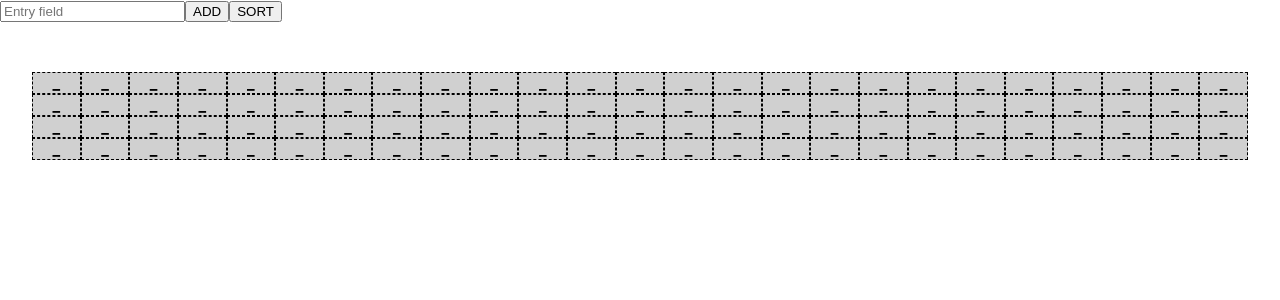
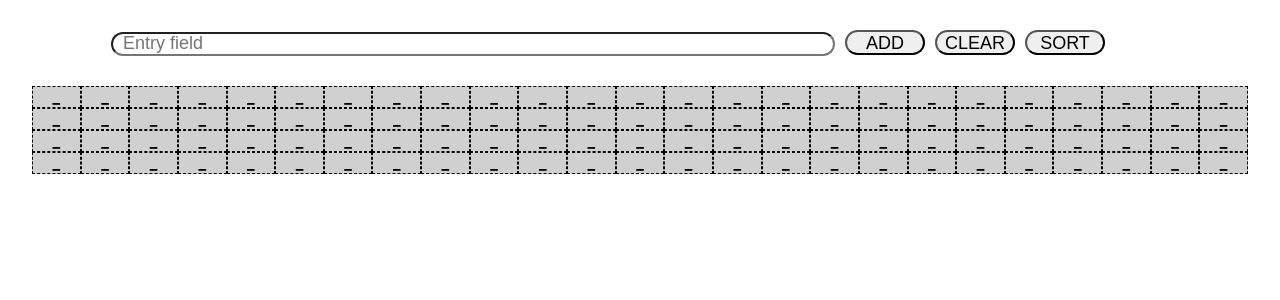
Before and after one commit to nikitsch/test_2807_KMA, a React (Create React App) app: page / in a window 1280 px wide. Shown: the top 300 px of the page. Built offline with nearby package versions, Linux system fonts and the light colour scheme.

Commit message:
faet: styles for manual

```diff
--- a/src/App.js
+++ b/src/App.js
@@ -1,8 +1,9 @@
 import { useCallback, useState } from 'react';
 import { Element } from './components/Element/Element';
-import style from './App.module.css';
 import { ButtonAdd } from './components/Button/ButtonAdd';
 import { ButtonSort } from './components/Button/ButtonSort';
+import style from './App.module.css';
+import { ButtonClearField } from './components/Button/ButtonClearField';
 
 const arr = new Array(100).fill({ "value": "_", "leftBracket": false, "rightBracket": false, "block": null, "colorBlock": "#D0D0D0", "isClick": false })
 
@@ -21,63 +22,9 @@ function App() {
     }))
   }, []);
 
-  // function addBlock(enter) {
-
-  //   const color = '#F' + (Math.random().toString(16) + '00000').substring(3, 8).toUpperCase()
-  //   const idBlock = v1()
-
-  //   enter.split('').forEach(symbol => {
-  //     let pasted = false;
-
-  //     setValue(arr => arr.map(el => {
-  //       if (el.value === '_' && !pasted) {
-  //         pasted = true;
-  //         return {
-  //           ...el,
-  //           value: symbol,
-  //           leftBracket: true,
-  //           rightBracket: true,
-  //           block: idBlock,
-  //           colorBlock: color,
-  //         }
-  //       }
-  //       return el;
-  //     }))
-  //   })
-  //   sliceBrackets()
-  // }
-
-  // const handleAction = () => {
-  //   const emptyFields = objArr.filter(el => el.value === "_").length
-  //   if (text.trim().length > emptyFields) {
-  //     alert('Нет места. Удалите какой-либо блок')
-  //     return
-  //   }
-  //   if (text.trim().length) {
-  //     addBlock(text.trim())
-  //     setText('');
-  //   }
-  // }
-
   const handleSubmit = (e) => {
     setText(e.target.value)
   }
-
-  // const handleSort = () => {
-
-  //   const arrBlock = objArr.map(id => id.block)
-  //   const sortBlock = arrBlock.filter((item, index) =>
-  //     item !== null && index === arrBlock.indexOf(item)
-  //   )
-  //   sortBlock.push(null)
-  //   console.log(sortBlock);
-  //   setValue(arr => arr.toSorted((prev, next) => {
-  //     if (sortBlock.indexOf(prev.block) < sortBlock.indexOf(next.block)) return -1;
-  //     if (sortBlock.indexOf(prev.block) > sortBlock.indexOf(next.block)) return 1;
-  //     return 0
-  //   }))
-  //   sliceBrackets()
-  // }
 
   const singleClick = (group) => {
     setValue((symbols) => symbols.map(({ isClick, ...props }) => ({
@@ -102,17 +49,19 @@ function App() {
     <>
       <div className={style.manual}>
         <input
+          className={style.input}
           placeholder='Entry field'
           value={text}
+          maxlength="100"
           onChange={handleSubmit}
         />
         <ButtonAdd objArr={objArr} text={text} setText={setText} setValue={setValue} sliceBrackets={sliceBrackets} />
+        <ButtonClearField setText={setText} />
         <ButtonSort objArr={objArr} setValue={setValue} sliceBrackets={sliceBrackets} />
       </div>
       <div className={style.elements}>
         {objArr.map((el) => {
           return <Element
-            key={el.block}
             sign={el.value}
             left={el.leftBracket}
             right={el.rightBracket}
--- a/src/App.module.css
+++ b/src/App.module.css
@@ -1,14 +1,22 @@
 .manual {
+  width: 95vw;
+  margin-top: 30px;
+  text-align: center;
+}
 
+.input {
+  width: 700px;
+  height: 20px;
+  font-size: large;
+  padding: 0 10px;
+  border-radius: 20px;
 }
 
 .elements {
   display: grid;
   grid-template-columns: repeat(25, 1fr);
-  /* grid-template-rows: repeat(2, 1fr); */
   grid-column-gap: 0px;
   grid-row-gap: 0px;
   width: 95vw;
-  margin: 50px auto;
-  /* background: rgb(255, 211, 115) */
+  margin: 30px auto;
 }
--- a/src/components/Button/Button.module.css
+++ b/src/components/Button/Button.module.css
@@ -0,0 +1,18 @@
+.button {
+  width: 80px;
+  height: 25px;
+  font-size: large;
+  /* padding-left: 10px; */
+  padding-top: -10px;
+  margin-left: 10px;
+  border-radius: 22px;
+  text-transform: uppercase;
+}
+
+.button:hover {
+  transform: scale(1.1);
+}
+
+.button:active {
+  transform: scale(1);
+}
--- a/src/components/Button/ButtonAdd.jsx
+++ b/src/components/Button/ButtonAdd.jsx
@@ -1,5 +1,5 @@
 import { v1 } from 'uuid';
-// import style from './Button.module.css';
+import style from './Button.module.css';
 
 export const ButtonAdd = ({ objArr, text, setText, setValue, sliceBrackets }) => {
 
@@ -42,6 +42,6 @@ export const ButtonAdd = ({ objArr, text, setText, setValue, sliceBrackets }) =>
   }
 
   return (
-    <button onClick={handleAction}>ADD</button>
+    <button className={style.button } onClick={handleAction}>add</button>
   )
 }
--- /dev/null
+++ b/src/components/Button/ButtonClearField.jsx
@@ -0,0 +1,12 @@
+import style from './Button.module.css';
+
+export const ButtonClearField = ({ setText }) => {
+
+  const handleAction = () => {
+    setText('');
+  }
+
+  return (
+    <button className={style.button} onClick={handleAction}>clear</button>
+  )
+}
--- a/src/components/Button/ButtonSort.jsx
+++ b/src/components/Button/ButtonSort.jsx
@@ -1,4 +1,4 @@
-// import style from './Button.module.css';
+import style from './Button.module.css';
 
 export const ButtonSort = ({ objArr, setValue, sliceBrackets }) => {
 
@@ -19,6 +19,6 @@ export const ButtonSort = ({ objArr, setValue, sliceBrackets }) => {
   }
 
   return (
-    <button onClick={handleSort}>SORT</button>
+    <button className={style.button } onClick={handleSort}>sort</button>
   )
 }
```
